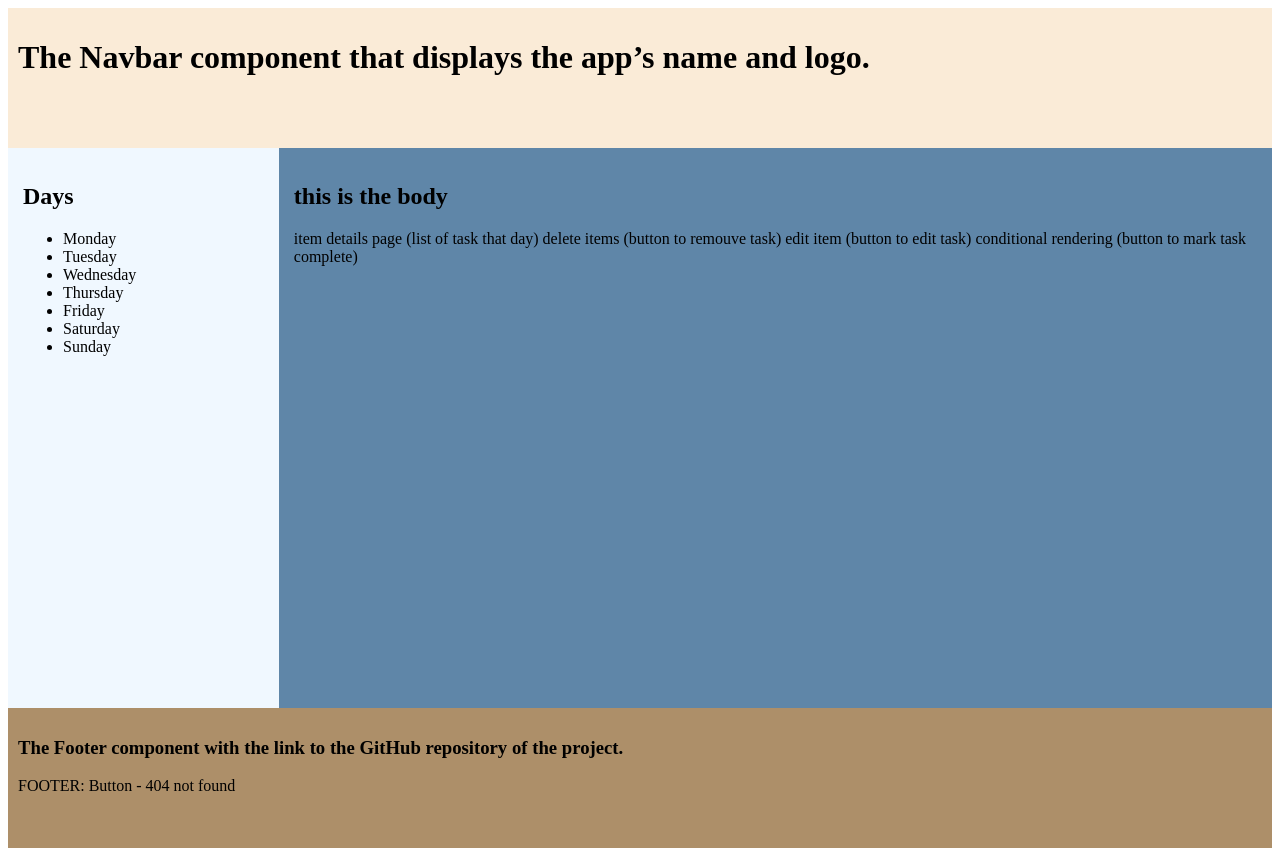
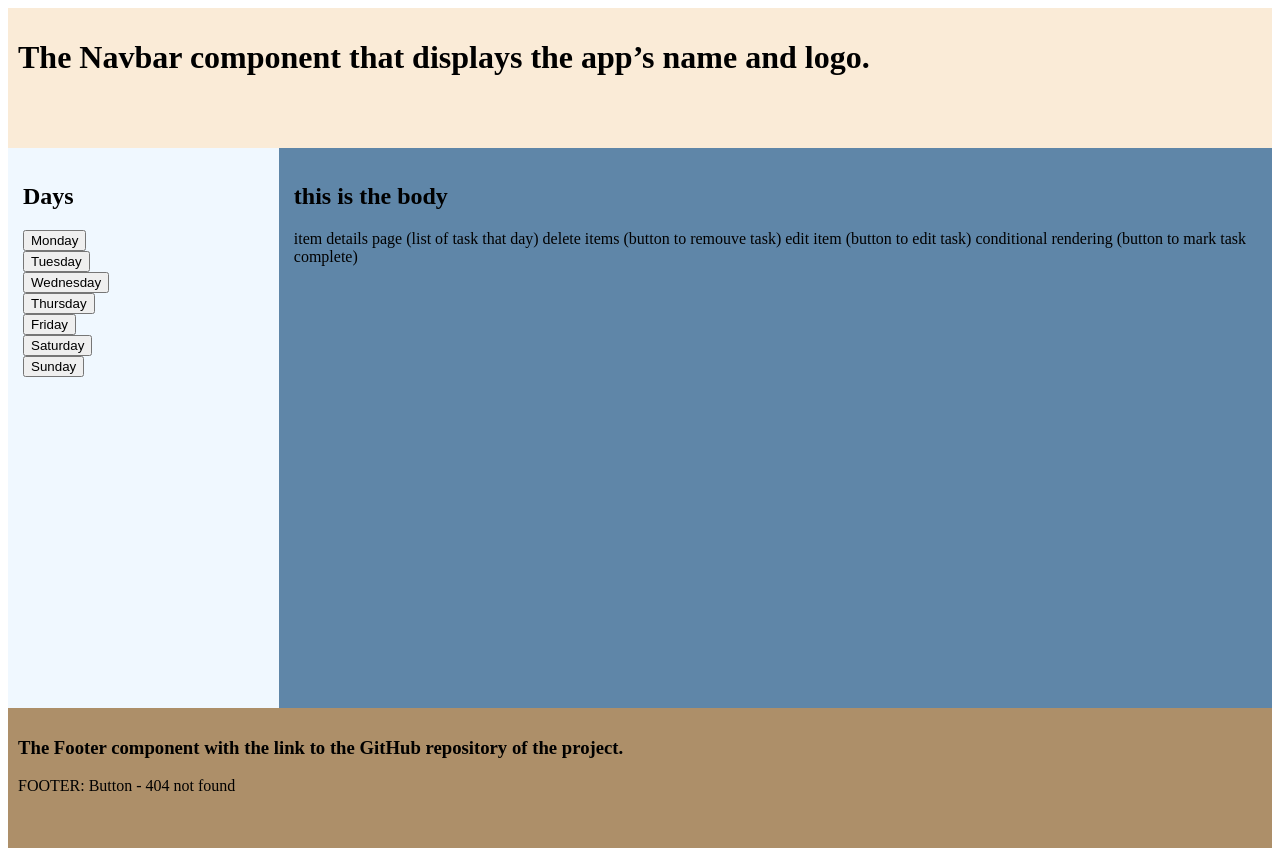
Before and after one commit to Stradow/HAK-To-Do, a React (Vite) app: page / in a window 1280 px wide. Built offline with nearby package versions, Linux system fonts and the light colour scheme.

Commit message:
days as buttons

```diff
--- a/src/App.css
+++ b/src/App.css
@@ -15,6 +15,11 @@
   padding: 15px;
 }
 
+.sidebar ul {
+  list-style: none;
+  padding: 0;
+}
+
 .body {
   width: 80%;
   background-color: rgb(95, 134, 168);
--- a/src/components/Sidebar.jsx
+++ b/src/components/Sidebar.jsx
@@ -15,7 +15,9 @@ function Sidebar() {
 
       <ul>
         {daysOfWeek.map((day) => (
-          <li key={day}>{day}</li>
+          <li key={day}>
+            <button id="day-btn">{day}</button>
+          </li>
         ))}
       </ul>
     </div>
```
